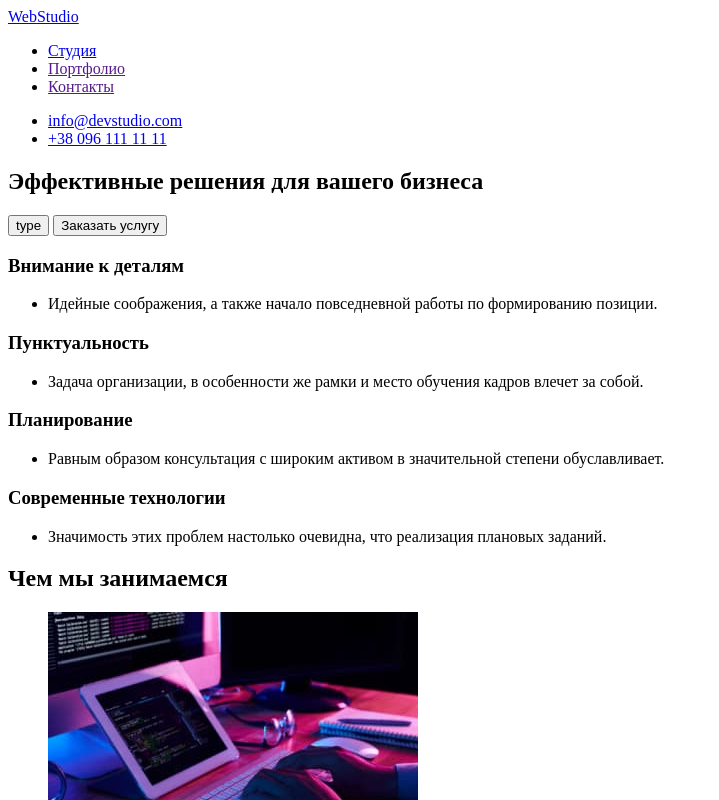
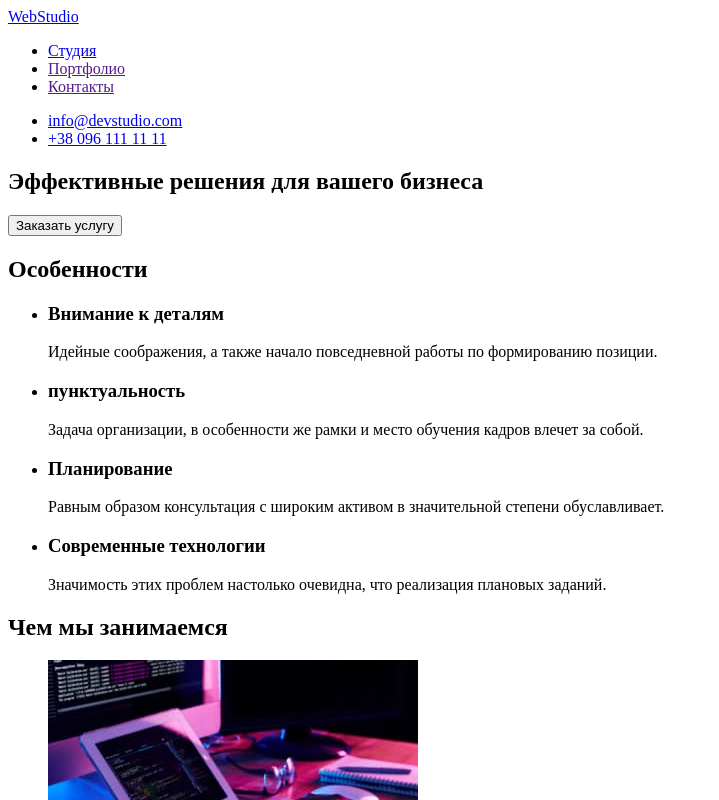
Before and after one commit to yuliyauzer/homework, a plain HTML site: page index.html in a window 1280 px wide. Shown: the top 800 px of the page, without its empty margins (0-719 px from the left). Drawn offline with Linux system fonts and the light colour scheme.

Commit message:
correction tag

```diff
--- a/index.html
+++ b/index.html
@@ -27,40 +27,35 @@
         <main>
             <section>
                 <h1>Эффективные решения для вашего бизнеса</h1>
-                <button>type</button>
-                <button>Заказать услугу</button>
+
+                <button type="button">Заказать услугу</button>
             </section>
 
         <!--peculiarities-->
         <section>
-            <h3>
-                Внимание к деталям
-            </h3>
+            <H2>Особенности</H2>
            <ul>
             <li>
+                <h3>Внимание к деталям</h3>
                 <p>Идейные соображения, а также начало повседневной работы по формированию позиции.</p>
             </li>
-            </ul>
-                <h3>Пунктуальность</h3>
-            <ul>
+
             <li>
+                <h3>пунктуальность</h3>
                 <p>Задача организации, в особенности же рамки и место обучения кадров влечет за собой.</p>
             </li>
-            </ul>
+
+            <li>
                 <h3>Планирование</h3>
+                <p>Равным образом консультация с широким активом в значительной степени обуславливает.</p>
+            </li>
 
-            <ul>
             <li>
-                    <p>Равным образом консультация с широким активом в значительной степени обуславливает.</p>
+                <h3>Современные технологии</h3>
+                <p>Значимость этих проблем настолько очевидна, что реализация плановых заданий.</p>
             </li>
            </ul>
 
-                <h3>Современные технологии</h3>
-            <ul>
-                    <li>
-                        <p>Значимость этих проблем настолько очевидна, что реализация плановых заданий.</p>
-                    </li>
-            </ul>
         </section>
 
         <!--work-->
@@ -118,7 +113,7 @@
                 </main>
                  <!--footer-->
                 <footer>
-                    <a href="/" lang="en">Web<span>Web</span> </a>
+                    <a href="/" lang="en">Web<span>Studio</span> </a>
                     <ul>
                         <li>
                             <p>г. Киев, пр-т Леси Украинки, 26</p>
```
Also changed, not shown: .prettierrc.json (added), img/001.jpg (added), img/002.jpg (added), img/003.jpg (added), img/004.jpg (added), img/005.jpg (added), img/006.jpg (added), img/007.jpg (added), img/008.jpg (added), img/009.jpg (added). Lines whose indentation alone changed are shown as unchanged.
